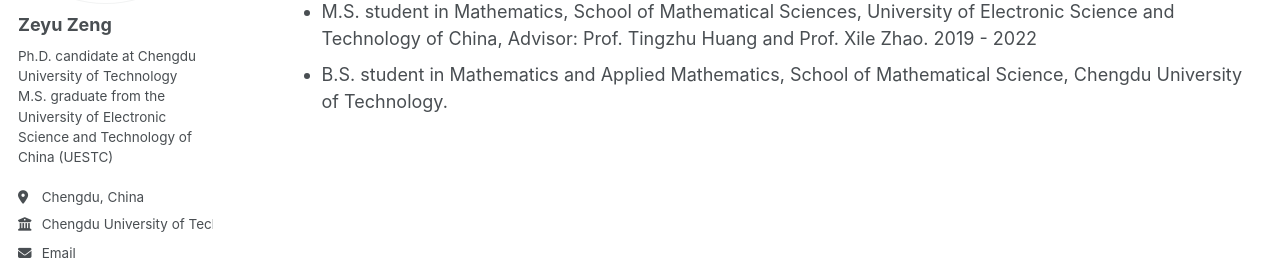
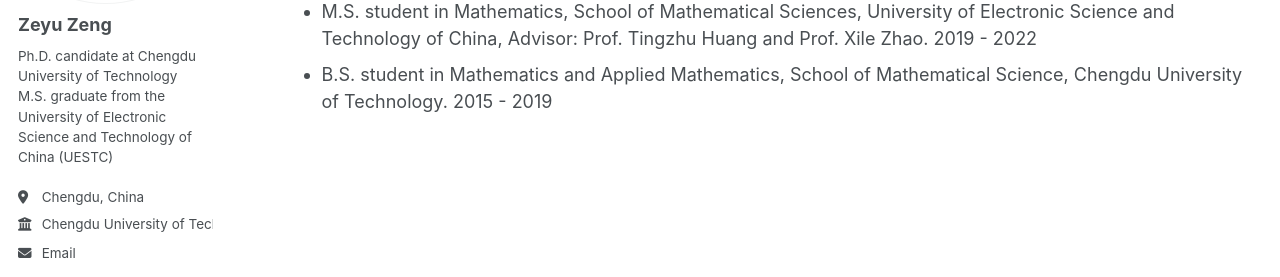
Before and after one commit to zengzeyu0704/zengzeyu0704.github.io, a Jekyll site: the page built from _pages/education.md, in a window 1280 px wide. Shown: the part 229-506 px from the top of the page. Built offline with Jekyll 4.4.1, drawn with Linux system fonts in a browser that asks for light colours; some web fonts are replaced.

Commit message:
Update education.md

```diff
--- a/_pages/education.md
+++ b/_pages/education.md
@@ -11,4 +11,4 @@ redirect_from:
 
 * Ph.D. student in Geomathematics, School of Mathematical Sciences, Chengdu University of Technology, Advisor: Prof. Zhongli Zhou and Prof. Jun Feng. 2023 - Now
 * M.S. student in Mathematics, School of Mathematical Sciences, University of Electronic Science and Technology of China, Advisor: Prof. Tingzhu Huang and Prof. Xile Zhao. 2019 - 2022
-* B.S. student in Mathematics and Applied Mathematics, School of Mathematical Science, Chengdu University of Technology.
+* B.S. student in Mathematics and Applied Mathematics, School of Mathematical Science, Chengdu University of Technology. 2015 - 2019
```
